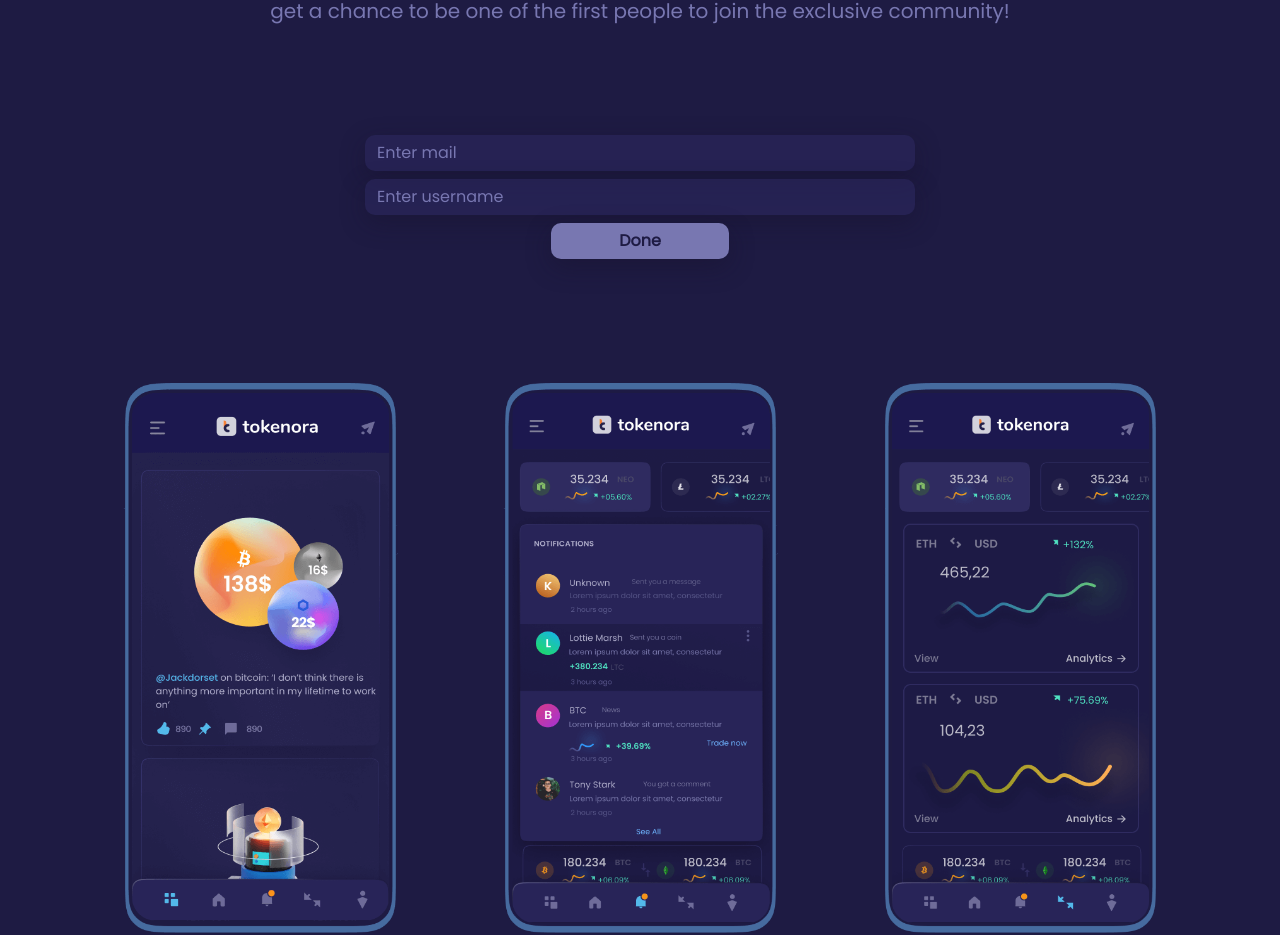
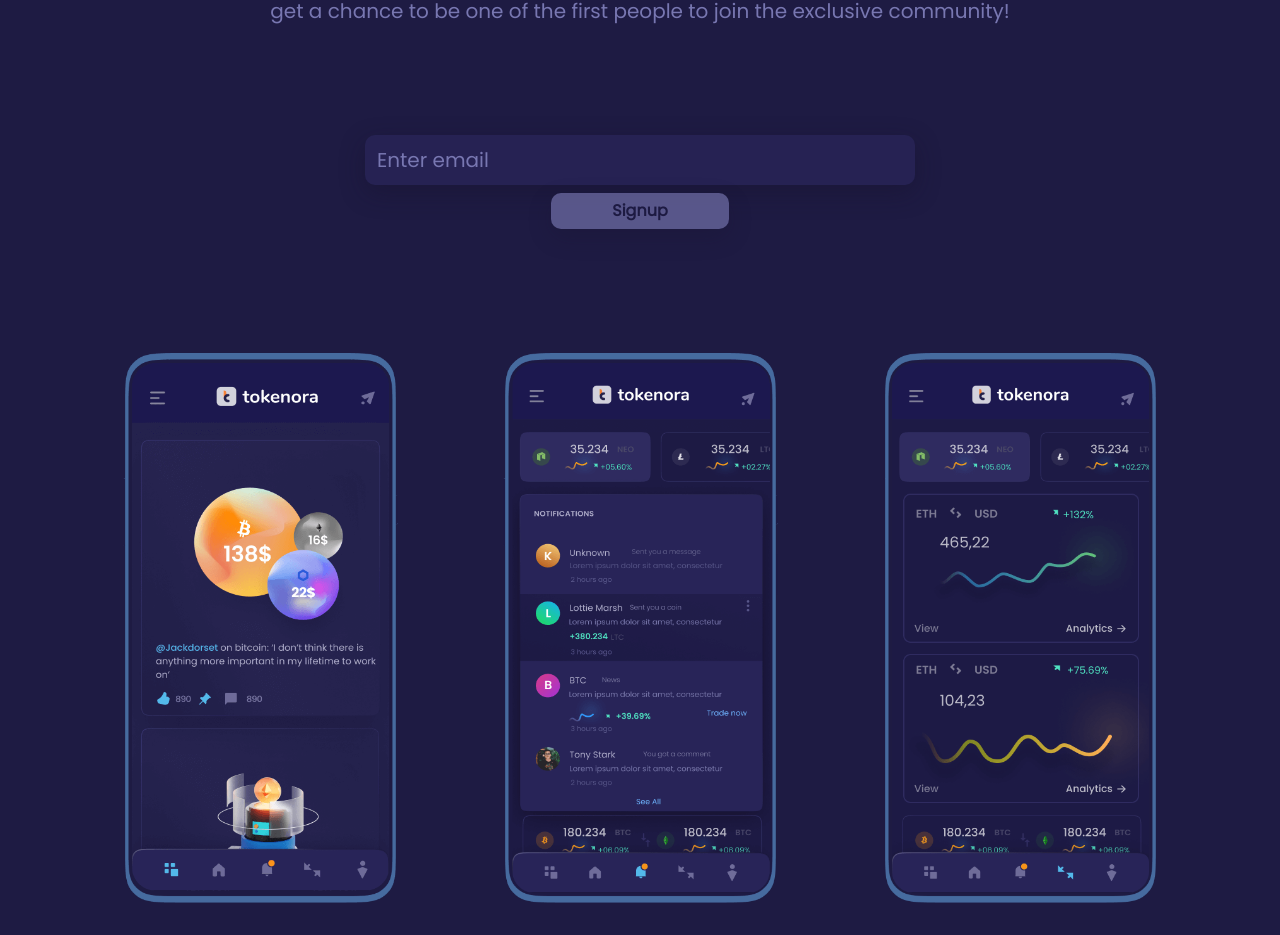
Before and after one commit to Tokenora-admin/tokenora-frontend, a Next.js app: page / in a window 1280 px wide. Shown: the part 1948-2883 px from the top of the page. Built offline with nearby package versions, Linux system fonts and the light colour scheme.

Commit message:
added purgecss and signup section clean up for api itegration

```diff
--- a/components/signup/signup.js
+++ b/components/signup/signup.js
@@ -1,19 +1,36 @@
-import React from 'react'
+import React, { useState } from 'react'
 import styles from './signup.module.css'
 
 const SignUp = () => {
+
+    const [Email, setEmail] = useState('')
+    const [emailRegExp] = useState(/^[a-zA-Z0-9.!#$%&'*+/=?^_`{|}~-]+@[a-zA-Z0-9-]+(?:\.[a-zA-Z0-9-]+)*$/)
+
+    const signupHandler = () => {
+        console.log(emailRegExp.test(Email))
+    }
+
     return (
+        <>
             <div id="signup" className="d-flex flex-column align-items-center">
                 <div className="col-lg-6 col-md-7 col-sm-8 col-12 p-1">
-                    <input type="text" className={`form-control ${styles.inputElement}`} placeholder="Enter mail" spellCheck={false}/>
-                </div>
-                <div className="col-lg-6 col-md-7 col-sm-8 p-1 col-12">
-                    <input type="search" className={`form-control ${styles.inputElement}`} placeholder="Enter username" spellCheck={false}/>
+                    <input type="email"
+                        className={`form-control ${styles.inputElement}`}
+                        onChange={(e) => setEmail(e.target.value)}
+                        placeholder="Enter email"
+                        spellCheck={false}
+                        required
+                    />
                 </div>
                 <div className="col-lg-2 col-md-3 col-sm-4 col-4 p-1">
-                    <button type="button" className={`btn ${styles.signupButton}`}>Done</button>
+                    <button type="button"
+                        className={`btn ${styles.signupButton}`}
+                        disabled={Email.length === 0}
+                        onClick={() => signupHandler()}
+                    >Signup</button>
                 </div>
             </div>
+        </>
     )
 }
 
--- a/components/signup/signup.module.css
+++ b/components/signup/signup.module.css
@@ -5,6 +5,8 @@
     border-radius: 10px;
     color: #C1C1EC;
     font-weight: 400;
+    line-height: 38px;
+    font-size: 20px;
 }
 
 .signupButton {
```
Also changed, not shown: package.json (+8 -4 lines), 1 other file (tests, documents, lock files or other folders).
